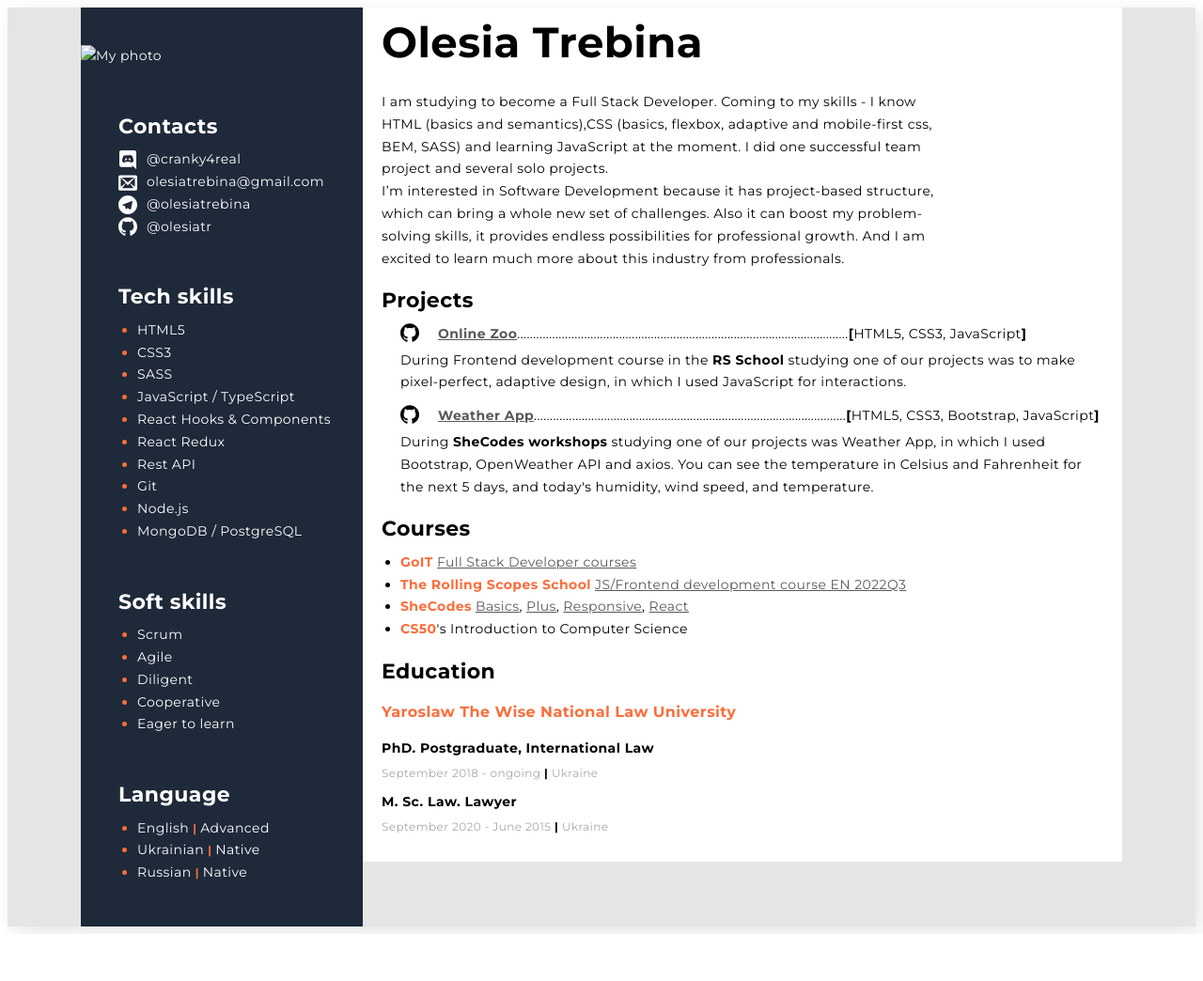
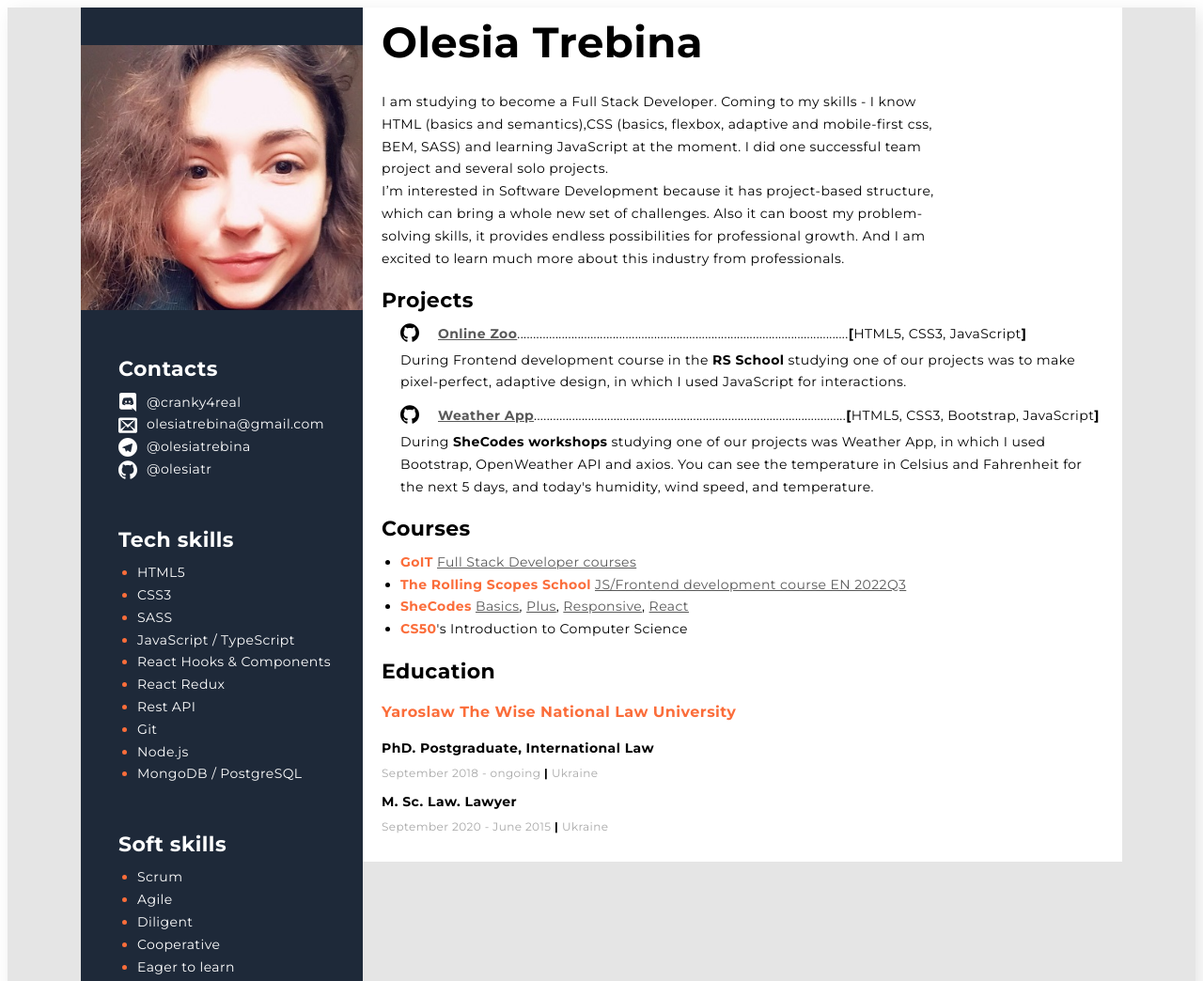
Before and after one commit to OlesiaTr/resume, a plain HTML site: page index.html in a window 1280 px wide. Shown: the top 1044 px of the page at 94% size. Before the commit the page ends 994 px from the top, so only its background shows below. Drawn offline with Linux system fonts and the light colour scheme; the site is published under a folder, as on GitHub Pages, so addresses that start at the root find nothing.

Commit message:
* correct path to photo

```diff
--- a/index.html
+++ b/index.html
@@ -160,7 +160,7 @@
         <!--  -->
         <aside class="sidebar">
             <!-- PHOTO -->
-            <img src="/images/photo_2022-04-09_14-37-54.jpg" alt="My photo" class="user-photo">
+            <img src="./images/photo_2022-04-09_14-37-54.jpg" alt="My photo" class="user-photo">
 
             <section class="contacts" id="contacts">
                 <h2 class="contacts__title">Contacts</h2>
```
